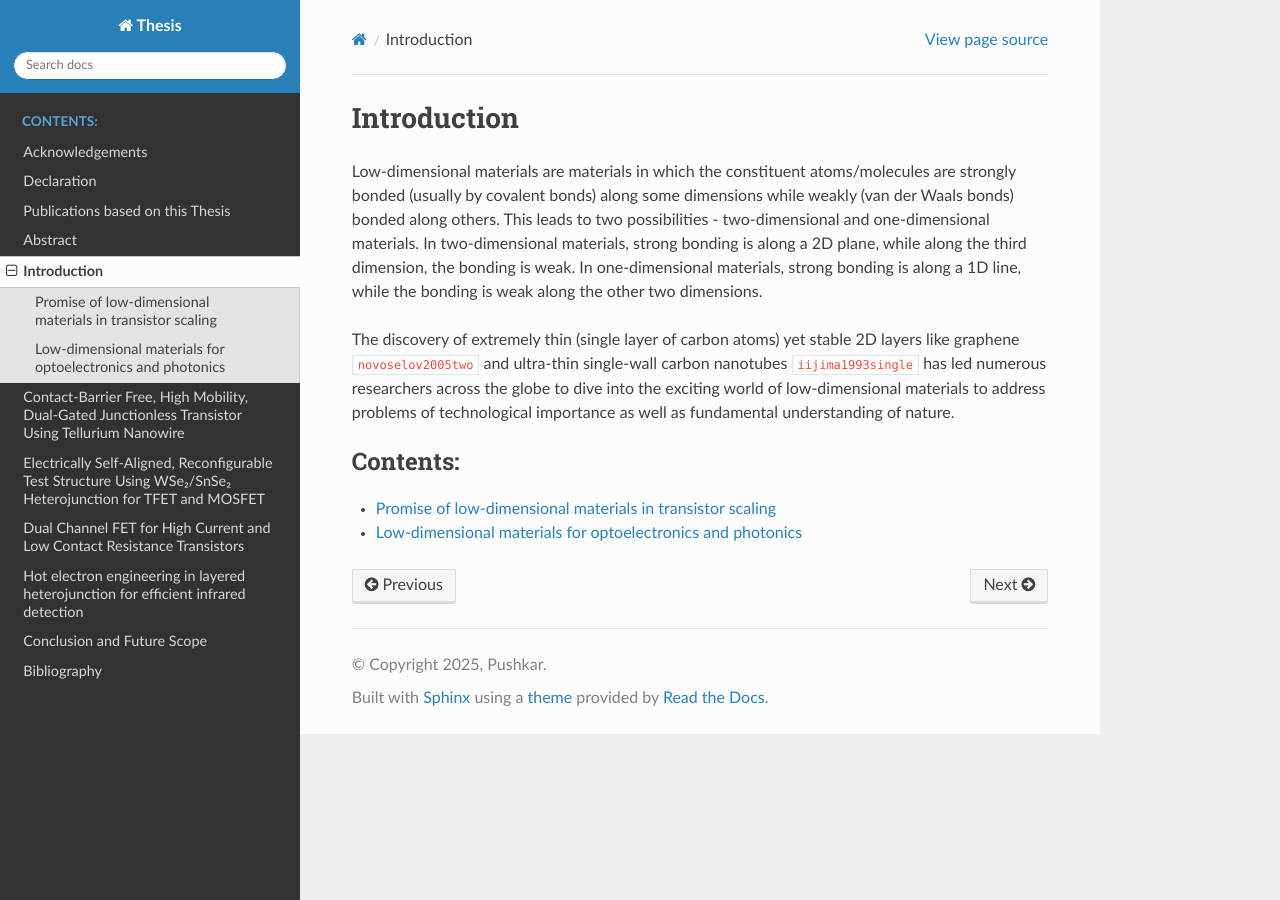
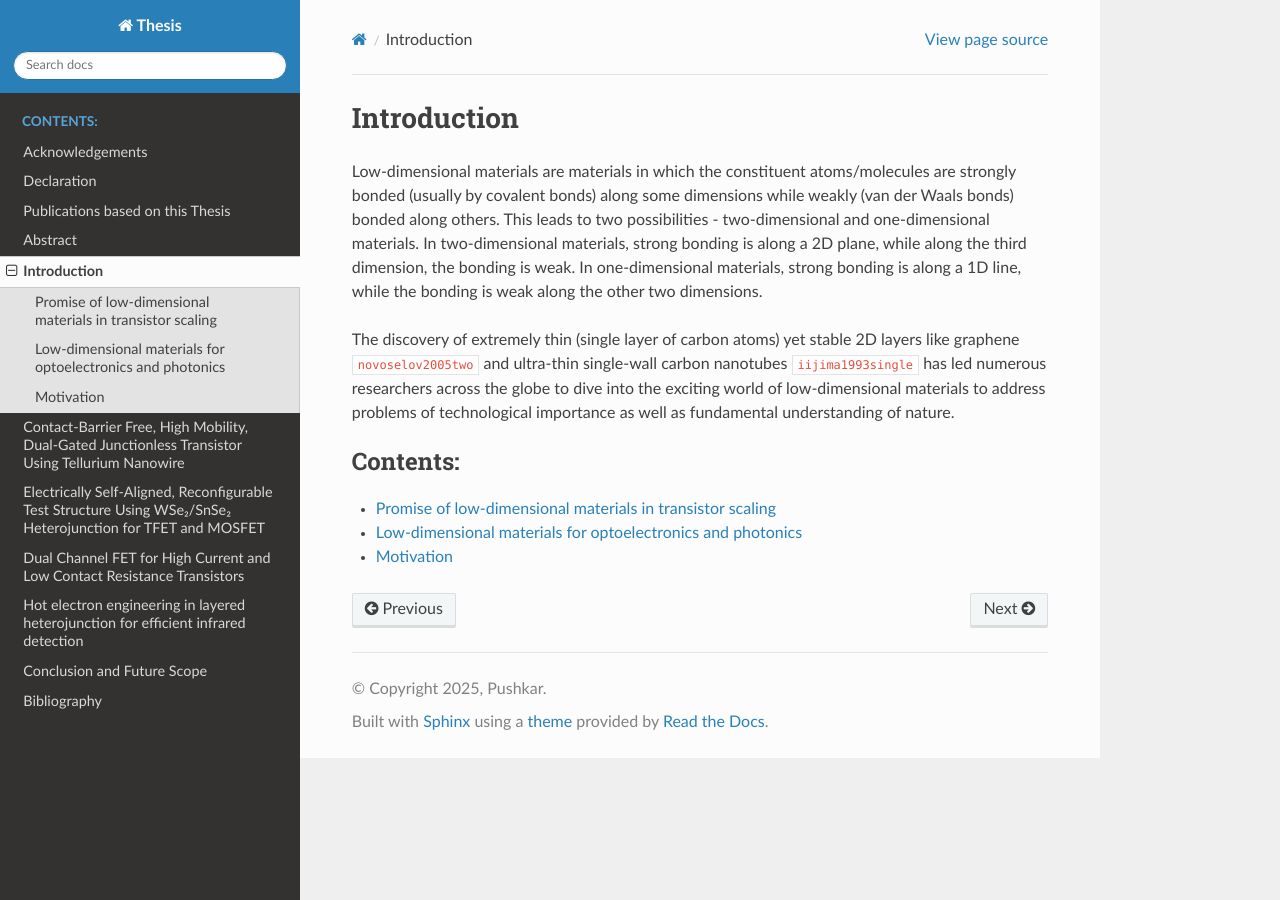
Before and after one commit to dpshkr/mythesis, a Sphinx documentation site: the page built from source/introduction/index.rst, in a window 1280 px wide. Built offline with Sphinx 7.4.7 and the Read the Docs theme 3.1.0, drawn with Linux system fonts in a browser that asks for light colours; cross-references to code outside the pages are shown as plain code.

Commit message:
Update index.rst

```diff
--- a/source/introduction/index.rst
+++ b/source/introduction/index.rst
@@ -10,8 +10,9 @@ while the bonding is weak along the other two dimensions.
 The discovery of extremely thin (single layer of carbon atoms) yet stable 2D layers like graphene :cite:p:`novoselov2005two` and ultra-thin single-wall carbon nanotubes :cite:p:`iijima1993single` has led numerous researchers across the globe to dive into the exciting world of low-dimensional materials to address problems of technological importance as well as fundamental understanding of nature.
 
 .. toctree::
-   :maxdepth: 2
+   :maxdepth: 1
    :caption: Contents:
 
    promise-of-low-dimensional-materials-in-scaling
    low-dimensional-materials-for-optoelectronics
+   motivation
```
